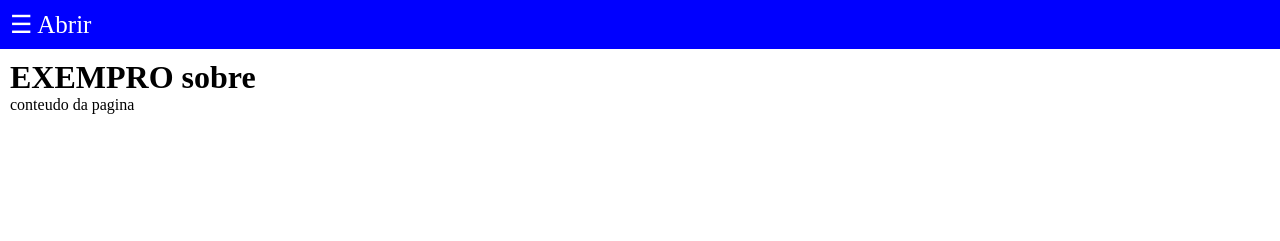
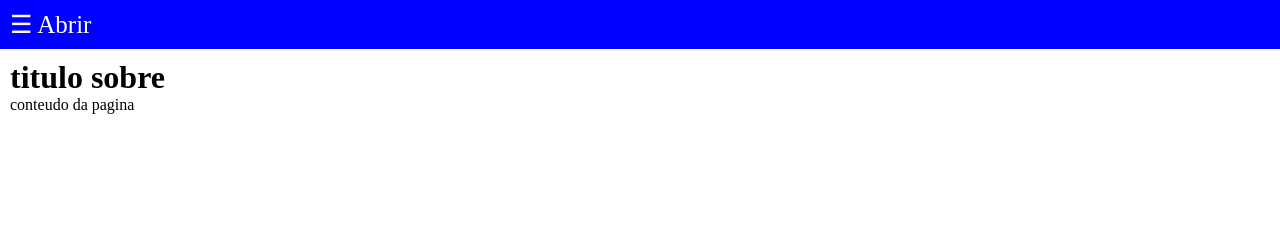
Before and after one commit to Hernanecunha8/Menu-vertical, a plain HTML site: page sobre.html in a window 1280 px wide. Drawn offline with Linux system fonts and the light colour scheme.

Commit message:
corrigindo palavra

```diff
--- a/sobre.html
+++ b/sobre.html
@@ -21,7 +21,7 @@
 
     </nav>
     <div class="conteudo">
-        <h1>EXEMPRO sobre</h1>
+        <h1>titulo sobre</h1>
         <p>conteudo da pagina</p>
     </div>
 
```
